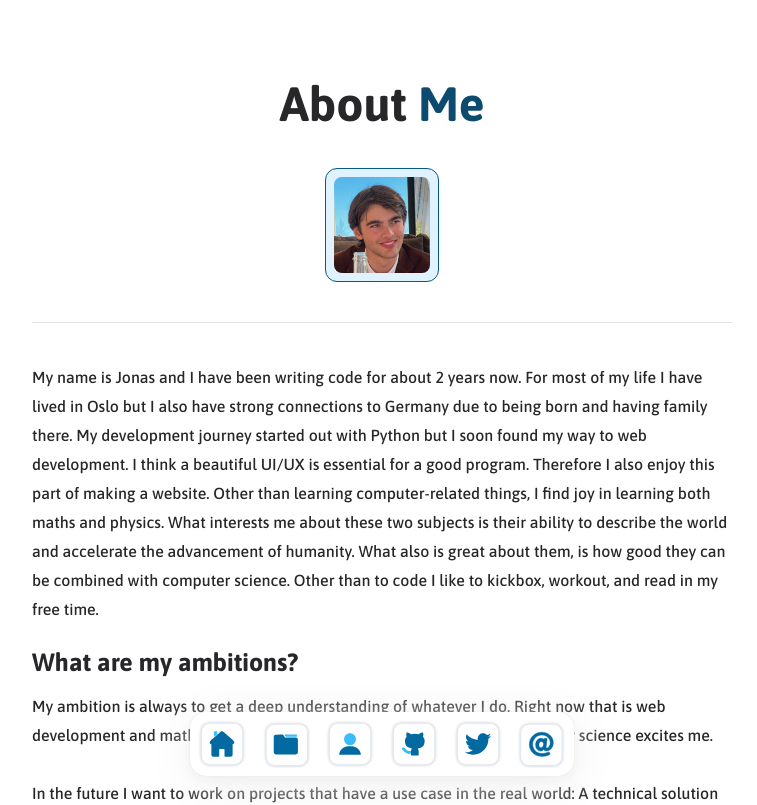
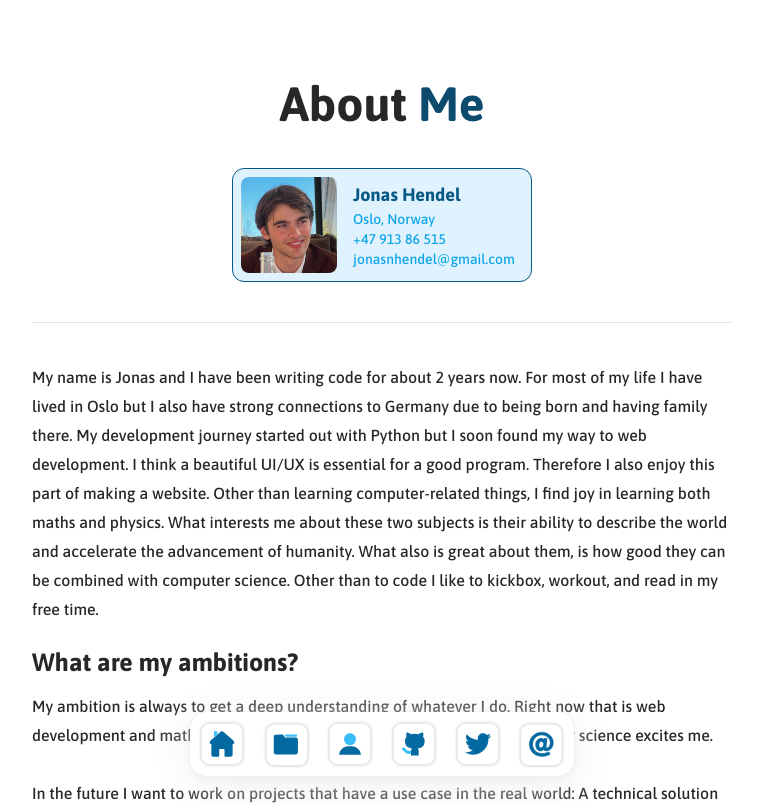
Before and after one commit to JonasHendel/portfolio, a Next.js app in the folder client/: page /about in a window 1280 px wide. Shown: the top 805 px of the page, without its empty margins (258-1015 px from the left). Built offline with nearby package versions, Linux system fonts and the light colour scheme.

Commit message:
added contact card to about me section

```diff
--- a/client/pages/about.js
+++ b/client/pages/about.js
@@ -10,12 +10,14 @@ const about = () => {
 						About <span className='text-sky-900'>Me</span>
 					</h1>
 					<div className=''>
-						<div className='mt-5 bg-sky-100 p-2 flex border border-sky-800 rounded-xl cursor-pointer'>
-							<img src='./profile_picture.png' className='w-24 rounded-lg' />
-							{/* <div className='text-sm'>
+						<div className='mt-5 bg-sky-100 pl-2 py-2 pr-2 xs:pr-4 flex flex-col xs:flex-row items-center border border-sky-800 rounded-xl'>
+							<img src='./profile_picture.png' className='w-24 xs:mr-4 rounded-lg' />
+							<div className='text-sm flex items-center xs:items-start flex-col justify-evenly  '>
 								<p className='text-sky-800 font-bold text-lg'>Jonas Hendel</p>
-								<p className='text-sky-300'>jonasnhendel@gmail.com</p>
-							</div> */}
+								<p className='text-sky-500'>Oslo, Norway</p>
+								<p className='text-sky-500'>+47 913 86 515</p>
+								<p className='text-sky-500'>jonasnhendel@gmail.com</p>
+							</div>
 						</div>
 					</div>
 				</div>
--- a/client/tailwind.config.js
+++ b/client/tailwind.config.js
@@ -15,6 +15,9 @@ module.exports = {
 			padding: {
 				'2px': '2px',
 			},
+			screens: {
+				xs: '334px',
+			},
 			fontFamily: {
 				'sans-serif': ['Inter'],
 			},
```
